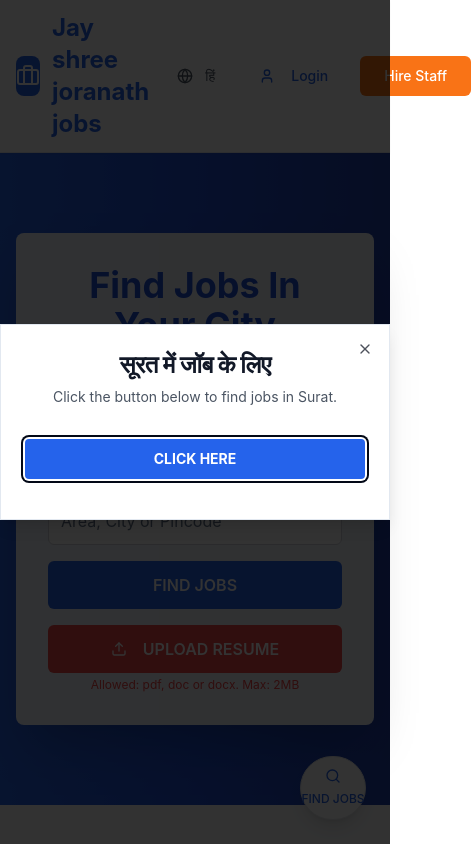
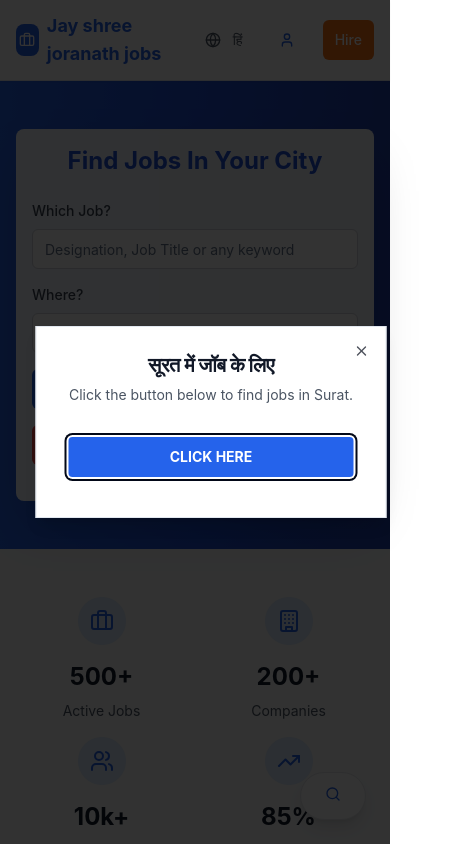
Before and after one commit to pankajpareek026/workbridge-connect-careers, a React (Vite) app: page / in a window 390 px wide. Shown: the top 844 px of the page, 471 px wide, since content can reach past the window. Built offline with nearby package versions, Linux system fonts and the light colour scheme.

Commit message:
feat: Implement popup and responsiveness
Adds a popup on first visit with a "CLICK HERE" button that navigates to /jobs. Ensures all pages are responsive.

```diff
--- a/src/components/JobPopup.tsx
+++ b/src/components/JobPopup.tsx
@@ -1,3 +1,4 @@
+
 import React from 'react';
 import { Button } from '@/components/ui/button';
 import { Dialog, DialogContent, DialogDescription, DialogHeader, DialogTitle } from '@/components/ui/dialog';
@@ -11,18 +12,19 @@ interface JobPopupProps {
 const JobPopup: React.FC<JobPopupProps> = ({ isOpen, onClose, onButtonClick }) => {
     return (
         <Dialog open={isOpen} onOpenChange={onClose}>
-            <DialogContent className="sm:max-w-[425px]">
+            <DialogContent className="sm:max-w-[425px] max-w-[90vw] mx-4">
                 <DialogHeader>
-                    <DialogTitle className="text-center text-2xl font-bold text-gray-900">सूरत में जॉब के लिए</DialogTitle>
-                    <DialogDescription className="text-center text-gray-600">
+                    <DialogTitle className="text-center text-xl sm:text-2xl font-bold text-gray-900 px-2">
+                        सूरत में जॉब के लिए
+                    </DialogTitle>
+                    <DialogDescription className="text-center text-gray-600 text-sm sm:text-base px-2">
                         Click the button below to find jobs in Surat.
                     </DialogDescription>
                 </DialogHeader>
-                <div className="grid gap-4 py-4">
+                <div className="grid gap-4 py-4 px-2">
                     <Button
-                        className="w-full bg-blue-600 hover:bg-blue-700 text-white font-bold py-2 px-4 rounded"
+                        className="w-full bg-blue-600 hover:bg-blue-700 text-white font-bold py-3 px-4 rounded text-sm sm:text-base"
                         onClick={() => {
-                            // Handle navigation or action when button is clicked
                             onButtonClick();
                             onClose();
                         }}
--- a/src/pages/Index.tsx
+++ b/src/pages/Index.tsx
@@ -1,3 +1,4 @@
+
 import React, { useState, useEffect } from 'react';
 import { Button } from '@/components/ui/button';
 import { Input } from '@/components/ui/input';
@@ -25,7 +26,7 @@ const Index = () => {
 
   const handlePopupClick = () => {
     setIsPopupOpen(false);
-    navigate('/job-browser'); // Redirect to job browser page
+    navigate('/jobs'); // Changed from '/job-browser' to '/jobs'
   };
 
   const stats = [
@@ -76,42 +77,43 @@ const Index = () => {
       <header className="bg-white shadow-sm border-b sticky top-0 z-50">
         <div className="container mx-auto px-4 py-3">
           <div className="flex items-center justify-between">
-            <div className="flex items-center space-x-3">
-              <div className="w-10 h-10 bg-blue-600 rounded-lg flex items-center justify-center">
-                <Briefcase className="h-6 w-6 text-white" />
+            <div className="flex items-center space-x-2 sm:space-x-3">
+              <div className="w-8 h-8 sm:w-10 sm:h-10 bg-blue-600 rounded-lg flex items-center justify-center">
+                <Briefcase className="h-4 w-4 sm:h-6 sm:w-6 text-white" />
               </div>
-              <h1 className="text-2xl font-bold text-blue-600">
+              <h1 className="text-lg sm:text-2xl font-bold text-blue-600">
                 Jay shree joranath jobs
               </h1>
             </div>
 
             {/* Navigation Menu */}
-            <div className="hidden md:flex items-center space-x-8">
-              <Button variant="ghost" className="text-gray-700 hover:text-blue-600">
+            <div className="hidden lg:flex items-center space-x-8">
+              <Button variant="ghost" className="text-gray-700 hover:text-blue-600 text-sm">
                 FEMALE JOBS
               </Button>
-              <Button variant="ghost" className="text-gray-700 hover:text-blue-600">
+              <Button variant="ghost" className="text-gray-700 hover:text-blue-600 text-sm">
                 URGENT JOBS
               </Button>
-              <Button variant="ghost" className="text-gray-700 hover:text-blue-600">
+              <Button variant="ghost" className="text-gray-700 hover:text-blue-600 text-sm">
                 FRESHERS JOBS
               </Button>
-              <Button variant="ghost" className="text-gray-700 hover:text-blue-600">
+              <Button variant="ghost" className="text-gray-700 hover:text-blue-600 text-sm">
                 ALL JOBS
               </Button>
-              <Button variant="ghost" className="text-gray-700 hover:text-blue-600">
+              <Button variant="ghost" className="text-gray-700 hover:text-blue-600 text-sm">
                 CAREER GUIDE
               </Button>
             </div>
 
-            <div className="flex items-center space-x-4">
+            <div className="flex items-center space-x-2 sm:space-x-4">
               <LanguageSwitcher />
-              <Button variant="ghost" onClick={() => navigate('/login')} className="text-blue-600 hover:text-blue-700">
-                <User className="h-4 w-4 mr-2" />
-                Login
+              <Button variant="ghost" onClick={() => navigate('/login')} className="text-blue-600 hover:text-blue-700 text-sm sm:text-base">
+                <User className="h-4 w-4 mr-1 sm:mr-2" />
+                <span className="hidden sm:inline">Login</span>
               </Button>
-              <Button className="bg-orange-500 hover:bg-orange-600 text-white px-6">
-                Hire Staff
+              <Button className="bg-orange-500 hover:bg-orange-600 text-white px-3 sm:px-6 text-sm sm:text-base">
+                <span className="hidden sm:inline">Hire Staff</span>
+                <span className="sm:hidden">Hire</span>
               </Button>
             </div>
           </div>
@@ -119,58 +121,60 @@ const Index = () => {
       </header>
 
       {/* Hero Section with Blue Gradient */}
-      <section className="bg-gradient-to-r from-blue-600 via-blue-700 to-blue-800 py-20 min-h-[500px] flex items-center">
+      <section className="bg-gradient-to-r from-blue-600 via-blue-700 to-blue-800 py-12 sm:py-20 min-h-[400px] sm:min-h-[500px] flex items-center">
         <div className="container mx-auto px-4">
           <div className="max-w-6xl mx-auto">
             {/* Main Search Card */}
-            <Card className="bg-white/95 backdrop-blur-sm shadow-2xl border-0 p-8">
-              <div className="text-center mb-8">
-                <h1 className="text-4xl md:text-5xl font-bold text-blue-700 mb-4">
+            <Card className="bg-white/95 backdrop-blur-sm shadow-2xl border-0 p-4 sm:p-8">
+              <div className="text-center mb-6 sm:mb-8">
+                <h1 className="text-2xl sm:text-4xl md:text-5xl font-bold text-blue-700 mb-4">
                   Find Jobs In Your City
                 </h1>
               </div>
 
               {/* Search Form */}
-              <div className="grid md:grid-cols-12 gap-4 items-end">
-                <div className="md:col-span-4">
+              <div className="grid grid-cols-1 sm:grid-cols-2 lg:grid-cols-12 gap-4 items-end">
+                <div className="lg:col-span-4">
                   <label className="block text-sm font-medium text-gray-700 mb-2">
                     Which Job?
                   </label>
                   <Input
                     placeholder="Designation, Job Title or any keyword"
-                    className="h-12 text-base border-gray-300"
+                    className="h-10 sm:h-12 text-sm sm:text-base border-gray-300"
                   />
                 </div>
 
-                <div className="md:col-span-4">
+                <div className="lg:col-span-4">
                   <label className="block text-sm font-medium text-gray-700 mb-2">
                     Where?
                   </label>
                   <Input
                     placeholder="Area, City or Pincode"
-                    className="h-12 text-base border-gray-300"
+                    className="h-10 sm:h-12 text-sm sm:text-base border-gray-300"
                   />
                 </div>
 
-                <div className="md:col-span-2">
+                <div className="lg:col-span-2">
                   <Button
-                    className="w-full h-12 bg-blue-600 hover:bg-blue-700 text-white font-semibold text-base"
+                    className="w-full h-10 sm:h-12 bg-blue-600 hover:bg-blue-700 text-white font-semibold text-sm sm:text-base"
                     onClick={() => navigate('/jobs')}
                   >
                     FIND JOBS
                   </Button>
                 </div>
 
-                <div className="md:col-span-2">
+                <div className="lg:col-span-2">
                   <Button
-                    className="w-full h-12 bg-red-500 hover:bg-red-600 text-white font-semibold text-base"
+                    className="w-full h-10 sm:h-12 bg-red-500 hover:bg-red-600 text-white font-semibold text-sm sm:text-base"
                     onClick={() => navigate('/register')}
                   >
-                    <Upload className="h-4 w-4 mr-2" />
-                    UPLOAD RESUME
+                    <Upload className="h-3 w-3 sm:h-4 sm:w-4 mr-1 sm:mr-2" />
+                    <span className="hidden sm:inline">UPLOAD RESUME</span>
+                    <span className="sm:hidden">UPLOAD</span>
                   </Button>
                   <p className="text-xs text-red-500 mt-1 text-center">
-                    Allowed: pdf, doc or docx. Max: 2MB
+                    <span className="hidden sm:inline">Allowed: pdf, doc or docx. Max: 2MB</span>
+                    <span className="sm:hidden">PDF/DOC, Max: 2MB</span>
                   </p>
                 </div>
               </div>
@@ -180,12 +184,12 @@ const Index = () => {
             <div className="fixed bottom-6 right-6">
               <Button
                 size="lg"
-                className="w-16 h-16 rounded-full bg-white text-blue-600 hover:bg-gray-50 shadow-lg border border-gray-200"
+                className="w-12 h-12 sm:w-16 sm:h-16 rounded-full bg-white text-blue-600 hover:bg-gray-50 shadow-lg border border-gray-200"
                 onClick={() => navigate('/jobs')}
               >
                 <div className="text-center">
-                  <Search className="h-6 w-6 mx-auto mb-1" />
-                  <span className="text-xs font-medium">FIND JOBS</span>
+                  <Search className="h-4 w-4 sm:h-6 sm:w-6 mx-auto mb-1" />
+                  <span className="text-xs font-medium hidden sm:block">FIND JOBS</span>
                 </div>
               </Button>
             </div>
@@ -194,18 +198,18 @@ const Index = () => {
       </section>
 
       {/* Stats Section */}
-      <section className="py-16 bg-gray-50">
+      <section className="py-12 sm:py-16 bg-gray-50">
         <div className="container mx-auto px-4">
-          <div className="grid grid-cols-2 md:grid-cols-4 gap-8 text-center">
+          <div className="grid grid-cols-2 md:grid-cols-4 gap-4 sm:gap-8 text-center">
             {stats.map((stat, index) => {
               const Icon = stat.icon;
               return (
                 <div key={index} className="group">
-                  <div className="w-16 h-16 bg-blue-100 rounded-full flex items-center justify-center mx-auto mb-4">
-                    <Icon className="h-8 w-8 text-blue-600" />
+                  <div className="w-12 h-12 sm:w-16 sm:h-16 bg-blue-100 rounded-full flex items-center justify-center mx-auto mb-4">
+                    <Icon className="h-6 w-6 sm:h-8 sm:w-8 text-blue-600" />
                   </div>
-                  <h3 className="text-3xl font-bold text-gray-900 mb-2">{stat.value}</h3>
-                  <p className="text-gray-600">{stat.label}</p>
+                  <h3 className="text-2xl sm:text-3xl font-bold text-gray-900 mb-2">{stat.value}</h3>
+                  <p className="text-sm sm:text-base text-gray-600">{stat.label}</p>
                 </div>
               );
             })}
@@ -214,27 +218,27 @@ const Index = () => {
       </section>
 
       {/* Features Section */}
-      <section className="py-20 bg-white">
+      <section className="py-16 sm:py-20 bg-white">
         <div className="container mx-auto px-4">
-          <div className="text-center mb-16">
-            <h2 className="text-4xl font-bold text-gray-900 mb-4">{t('features.title')}</h2>
-            <p className="text-xl text-gray-600 max-w-2xl mx-auto">
+          <div className="text-center mb-12 sm:mb-16">
+            <h2 className="text-3xl sm:text-4xl font-bold text-gray-900 mb-4">{t('features.title')}</h2>
+            <p className="text-lg sm:text-xl text-gray-600 max-w-2xl mx-auto">
               {t('features.subtitle')}
             </p>
           </div>
-          <div className="grid md:grid-cols-3 gap-8 max-w-6xl mx-auto">
+          <div className="grid grid-cols-1 md:grid-cols-3 gap-6 sm:gap-8 max-w-6xl mx-auto">
             {features.map((feature, index) => {
               const Icon = feature.icon;
               return (
                 <Card key={index} className="border border-gray-200 shadow-sm hover:shadow-md transition-shadow bg-white">
                   <CardHeader className="text-center pb-4">
-                    <div className="w-16 h-16 bg-blue-100 rounded-full flex items-center justify-center mx-auto mb-4">
-                      <Icon className="h-8 w-8 text-blue-600" />
+                    <div className="w-12 h-12 sm:w-16 sm:h-16 bg-blue-100 rounded-full flex items-center justify-center mx-auto mb-4">
+                      <Icon className="h-6 w-6 sm:h-8 sm:w-8 text-blue-600" />
                     </div>
-                    <CardTitle className="text-xl text-gray-900">{feature.title}</CardTitle>
+                    <CardTitle className="text-lg sm:text-xl text-gray-900">{feature.title}</CardTitle>
                   </CardHeader>
                   <CardContent className="text-center pt-0">
-                    <p className="text-gray-600">{feature.description}</p>
+                    <p className="text-sm sm:text-base text-gray-600">{feature.description}</p>
                   </CardContent>
                 </Card>
               );
@@ -244,34 +248,34 @@ const Index = () => {
       </section>
 
       {/* Contact Section */}
-      <section className="py-20 bg-gray-50">
+      <section className="py-16 sm:py-20 bg-gray-50">
         <div className="container mx-auto px-4">
-          <div className="text-center mb-16">
-            <h2 className="text-4xl font-bold text-gray-900 mb-4">Get in Touch</h2>
-            <p className="text-xl text-gray-600 max-w-2xl mx-auto">
+          <div className="text-center mb-12 sm:mb-16">
+            <h2 className="text-3xl sm:text-4xl font-bold text-gray-900 mb-4">Get in Touch</h2>
+            <p className="text-lg sm:text-xl text-gray-600 max-w-2xl mx-auto">
               Ready to start your journey? Contact us today!
             </p>
           </div>
 
           <div className="max-w-4xl mx-auto">
-            <div className="grid md:grid-cols-3 gap-8">
+            <div className="grid grid-cols-1 md:grid-cols-3 gap-6 sm:gap-8">
               <Card className="bg-white border border-gray-200 shadow-sm hover:shadow-md transition-shadow">
-                <CardContent className="p-8 text-center">
-                  <div className="w-16 h-16 bg-blue-100 rounded-full flex items-center justify-center mx-auto mb-4">
-                    <Phone className="h-8 w-8 text-blue-600" />
+                <CardContent className="p-6 sm:p-8 text-center">
+                  <div className="w-12 h-12 sm:w-16 sm:h-16 bg-blue-100 rounded-full flex items-center justify-center mx-auto mb-4">
+                    <Phone className="h-6 w-6 sm:h-8 sm:w-8 text-blue-600" />
                   </div>
-                  <h3 className="text-lg font-semibold text-gray-900 mb-2">Phone Support</h3>
-                  <p className="text-gray-600 mb-4">Available 24/7 for urgent queries</p>
+                  <h3 className="text-base sm:text-lg font-semibold text-gray-900 mb-2">Phone Support</h3>
+                  <p className="text-sm sm:text-base text-gray-600 mb-4">Available 24/7 for urgent queries</p>
                   <div className="space-y-2">
                     <a
                       href="tel:+919227049220"
-                      className="block text-blue-600 font-medium hover:text-blue-700 transition-colors"
+                      className="block text-blue-600 font-medium hover:text-blue-700 transition-colors text-sm sm:text-base"
                     >
                       +91 92270 49220
                     </a>
                     <a
                       href="tel:+919157668193"
-                      className="block text-blue-600 font-medium hover:text-blue-700 transition-colors"
+                      className="block text-blue-600 font-medium hover:text-blue-700 transition-colors text-sm sm:text-base"
                     >
                       +91 91576 68193
                     </a>
@@ -281,15 +285,15 @@ const Index = () => {
               </Card>
 
               <Card className="bg-white border border-gray-200 shadow-sm hover:shadow-md transition-shadow">
-                <CardContent className="p-8 text-center">
-                  <div className="w-16 h-16 bg-blue-100 rounded-full flex items-center justify-center mx-auto mb-4">
-                    <Mail className="h-8 w-8 text-blue-600" />
+                <CardContent className="p-6 sm:p-8 text-center">
+                  <div className="w-12 h-12 sm:w-16 sm:h-16 bg-blue-100 rounded-full flex items-center justify-center mx-auto mb-4">
+                    <Mail className="h-6 w-6 sm:h-8 sm:w-8 text-blue-600" />
                   </div>
-                  <h3 className="text-lg font-semibold text-gray-900 mb-2">Email Support</h3>
-                  <p className="text-gray-600 mb-4">We respond within 24 hours</p>
+                  <h3 className="text-base sm:text-lg font-semibold text-gray-900 mb-2">Email Support</h3>
+                  <p className="text-sm sm:text-base text-gray-600 mb-4">We respond within 24 hours</p>
                   <a
                     href="mailto:support@jaijonath.com"
-                    className="text-blue-600 font-medium hover:text-blue-700 transition-colors"
+                    className="text-blue-600 font-medium hover:text-blue-700 transition-colors text-sm sm:text-base"
                   >
                     support@jaijonath.com
                   </a>
@@ -297,13 +301,13 @@ const Index = () => {
               </Card>
 
               <Card className="bg-white border border-gray-200 shadow-sm hover:shadow-md transition-shadow">
-                <CardContent className="p-8 text-center">
-                  <div className="w-16 h-16 bg-blue-100 rounded-full flex items-center justify-center mx-auto mb-4">
-                    <MapPin className="h-8 w-8 text-blue-600" />
+                <CardContent className="p-6 sm:p-8 text-center">
+                  <div className="w-12 h-12 sm:w-16 sm:h-16 bg-blue-100 rounded-full flex items-center justify-center mx-auto mb-4">
+                    <MapPin className="h-6 w-6 sm:h-8 sm:w-8 text-blue-600" />
                   </div>
-                  <h3 className="text-lg font-semibold text-gray-900 mb-2">Office Location</h3>
-                  <p className="text-gray-600 mb-4">Visit us during business hours</p>
-                  <p className="text-gray-700">
+                  <h3 className="text-base sm:text-lg font-semibold text-gray-900 mb-2">Office Location</h3>
+                  <p className="text-sm sm:text-base text-gray-600 mb-4">Visit us during business hours</p>
+                  <p className="text-sm sm:text-base text-gray-700">
                     Business Hub<br />
                     Professional Center<br />
                     India
@@ -316,29 +320,29 @@ const Index = () => {
       </section>
 
       {/* Testimonials Section */}
-      <section className="py-20 bg-white">
+      <section className="py-16 sm:py-20 bg-white">
         <div className="container mx-auto px-4">
-          <div className="text-center mb-16">
-            <h2 className="text-4xl font-bold text-gray-900 mb-4">{t('testimonials.title')}</h2>
-            <p className="text-xl text-gray-600">{t('testimonials.subtitle')}</p>
+          <div className="text-center mb-12 sm:mb-16">
+            <h2 className="text-3xl sm:text-4xl font-bold text-gray-900 mb-4">{t('testimonials.title')}</h2>
+            <p className="text-lg sm:text-xl text-gray-600">{t('testimonials.subtitle')}</p>
           </div>
-          <div className="grid md:grid-cols-2 gap-8 max-w-4xl mx-auto">
+          <div className="grid grid-cols-1 md:grid-cols-2 gap-6 sm:gap-8 max-w-4xl mx-auto">
             {testimonials.map((testimonial, index) => (
               <Card key={index} className="bg-white border border-gray-200 shadow-sm">
                 <CardHeader>
                   <div className="flex items-center space-x-1 mb-4">
                     {[...Array(testimonial.rating)].map((_, i) => (
-                      <Star key={i} className="h-5 w-5 fill-yellow-400 text-yellow-400" />
+                      <Star key={i} className="h-4 w-4 sm:h-5 sm:w-5 fill-yellow-400 text-yellow-400" />
                     ))}
                   </div>
-                  <CardDescription className="text-lg italic text-gray-700">
+                  <CardDescription className="text-base sm:text-lg italic text-gray-700">
                     "{testimonial.content}"
                   </CardDescription>
                 </CardHeader>
                 <CardContent>
                   <div>
-                    <p className="font-semibold text-gray-900">{testimonial.name}</p>
-                    <p className="text-blue-600">{testimonial.role} at {testimonial.company}</p>
+                    <p className="font-semibold text-gray-900 text-sm sm:text-base">{testimonial.name}</p>
+                    <p className="text-blue-600 text-sm sm:text-base">{testimonial.role} at {testimonial.company}</p>
                   </div>
                 </CardContent>
               </Card>
@@ -348,22 +352,22 @@ const Index = () => {
       </section>
 
       {/* CTA Section */}
-      <section className="py-20 bg-blue-600">
+      <section className="py-16 sm:py-20 bg-blue-600">
         <div className="container mx-auto px-4 text-center">
           <div className="max-w-3xl mx-auto">
-            <h2 className="text-4xl font-bold text-white mb-6">{t('cta.title')}</h2>
-            <p className="text-xl text-white/90 mb-8">
+            <h2 className="text-3xl sm:text-4xl font-bold text-white mb-6">{t('cta.title')}</h2>
+            <p className="text-lg sm:text-xl text-white/90 mb-8">
               {t('cta.subtitle')}
             </p>
             <div className="flex flex-col sm:flex-row gap-4 justify-center">
               <Button
                 size="lg"
                 variant="secondary"
-                className="text-lg px-8 py-4 bg-white text-blue-600 hover:bg-gray-100"
+                className="text-base sm:text-lg px-6 sm:px-8 py-3 sm:py-4 bg-white text-blue-600 hover:bg-gray-100"
                 onClick={() => navigate('/register')}
               >
                 {t('cta.startJourney')}
-                <ArrowRight className="ml-2 h-5 w-5" />
+                <ArrowRight className="ml-2 h-4 w-4 sm:h-5 sm:w-5" />
               </Button>
             </div>
           </div>
@@ -371,15 +375,15 @@ const Index = () => {
       </section>
 
       {/* Footer */}
-      <footer className="bg-gray-900 text-white py-12">
+      <footer className="bg-gray-900 text-white py-8 sm:py-12">
         <div className="container mx-auto px-4">
-          <div className="grid md:grid-cols-4 gap-8 mb-8">
+          <div className="grid grid-cols-1 sm:grid-cols-2 md:grid-cols-4 gap-6 sm:gap-8 mb-8">
             <div>
               <div className="flex items-center space-x-3 mb-4">
-                <div className="w-8 h-8 bg-blue-600 rounded-lg flex items-center justify-center">
-                  <Briefcase className="h-5 w-5 text-white" />
+                <div className="w-6 h-6 sm:w-8 sm:h-8 bg-blue-600 rounded-lg flex items-center justify-center">
+                  <Briefcase className="h-4 w-4 sm:h-5 sm:w-5 text-white" />
                 </div>
-                <span className="text-xl font-bold">Jay shree joranath jobs</span>
+                <span className="text-lg sm:text-xl font-bold">Jay shree joranath jobs</span>
               </div>
               <p className="text-gray-400 text-sm">
                 {t('footer.description')}
@@ -387,7 +391,7 @@ const Index = () => {
             </div>
 
             <div>
-              <h3 className="font-semibold mb-4">{t('footer.company')}</h3>
+              <h3 className="font-semibold mb-4 text-sm sm:text-base">{t('footer.company')}</h3>
               <div className="space-y-2 text-sm">
                 <button onClick={() => navigate('/contact-us')} className="block text-gray-400 hover:text-white transition-colors">
                   {t('footer.contactUs')}
@@ -402,7 +406,7 @@ const Index = () => {
             </div>
 
             <div>
-              <h3 className="font-semibold mb-4">{t('footer.jobSeekers')}</h3>
+              <h3 className="font-semibold mb-4 text-sm sm:text-base">{t('footer.jobSeekers')}</h3>
               <div className="space-y-2 text-sm">
                 <button onClick={() => navigate('/jobs')} className="block text-gray-400 hover:text-white transition-colors">
                   {t('footer.browseJobs')}
@@ -417,7 +421,7 @@ const Index = () => {
             </div>
 
             <div>
-              <h3 className="font-semibold mb-4">{t('footer.employers')}</h3>
+              <h3 className="font-semibold mb-4 text-sm sm:text-base">{t('footer.employers')}</h3>
               <div className="space-y-2 text-sm">
                 <button onClick={() => navigate('/post-job')} className="block text-gray-400 hover:text-white transition-colors">
                   {t('hero.postJob')}
@@ -432,7 +436,7 @@ const Index = () => {
             </div>
           </div>
 
-          <div className="border-t border-gray-800 pt-8 text-center text-gray-400 text-sm">
+          <div className="border-t border-gray-800 pt-6 sm:pt-8 text-center text-gray-400 text-sm">
             <p>{t('footer.copyright')}</p>
           </div>
         </div>
```
